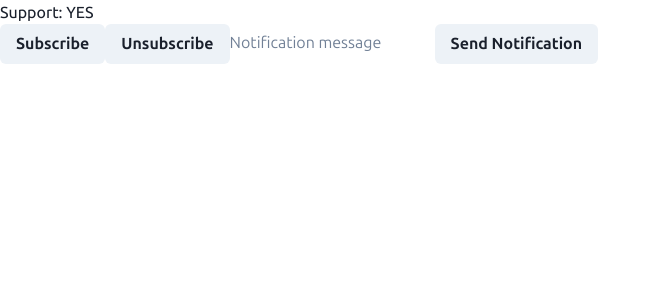
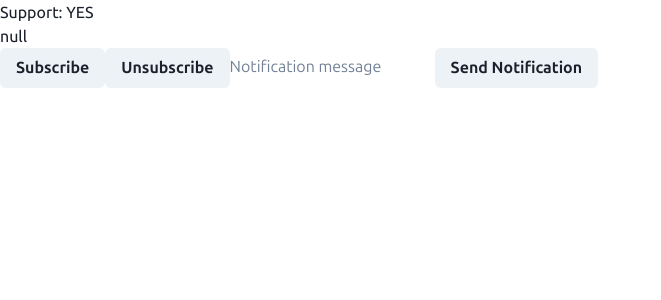
Before and after one commit to oguzalp7/PulseFlow, a Next.js app: page / in a window 1280 px wide. Shown: the top 300 px of the page, without its empty margins (0-661 px from the left). Built offline with nearby package versions, Linux system fonts and the light colour scheme; no server answers; what web-push would draw is missing.

Commit message:
attempt 8

```diff
--- a/src/app/page.js
+++ b/src/app/page.js
@@ -144,6 +144,7 @@ function PushNotificationManager() {
   return (
     <div>
       <Text as="h1" fontFamily="heading">Support: {isSupported ? 'YES' : 'NO'}</Text>
+      <Text as="h1" fontFamily="heading">{JSON.stringify(subscription)}</Text>
       <Button onClick={handleSubscribe} disabled={!!subscription}>Subscribe</Button>
       <Button onClick={handleUnsubscribe} disabled={!subscription}>Unsubscribe</Button>
       <input type="text" value={message} onChange={(e) => setMessage(e.target.value)} placeholder="Notification message" />
```
